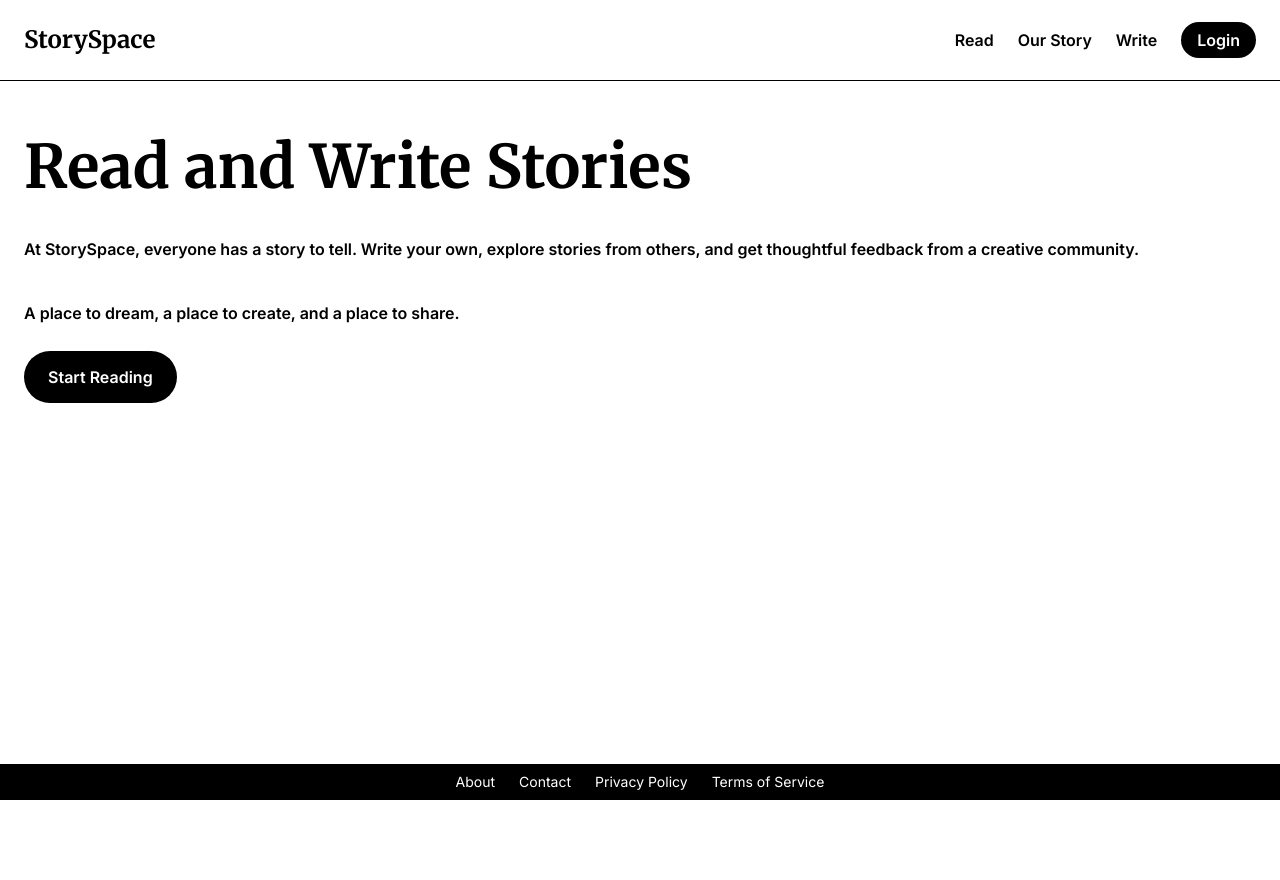
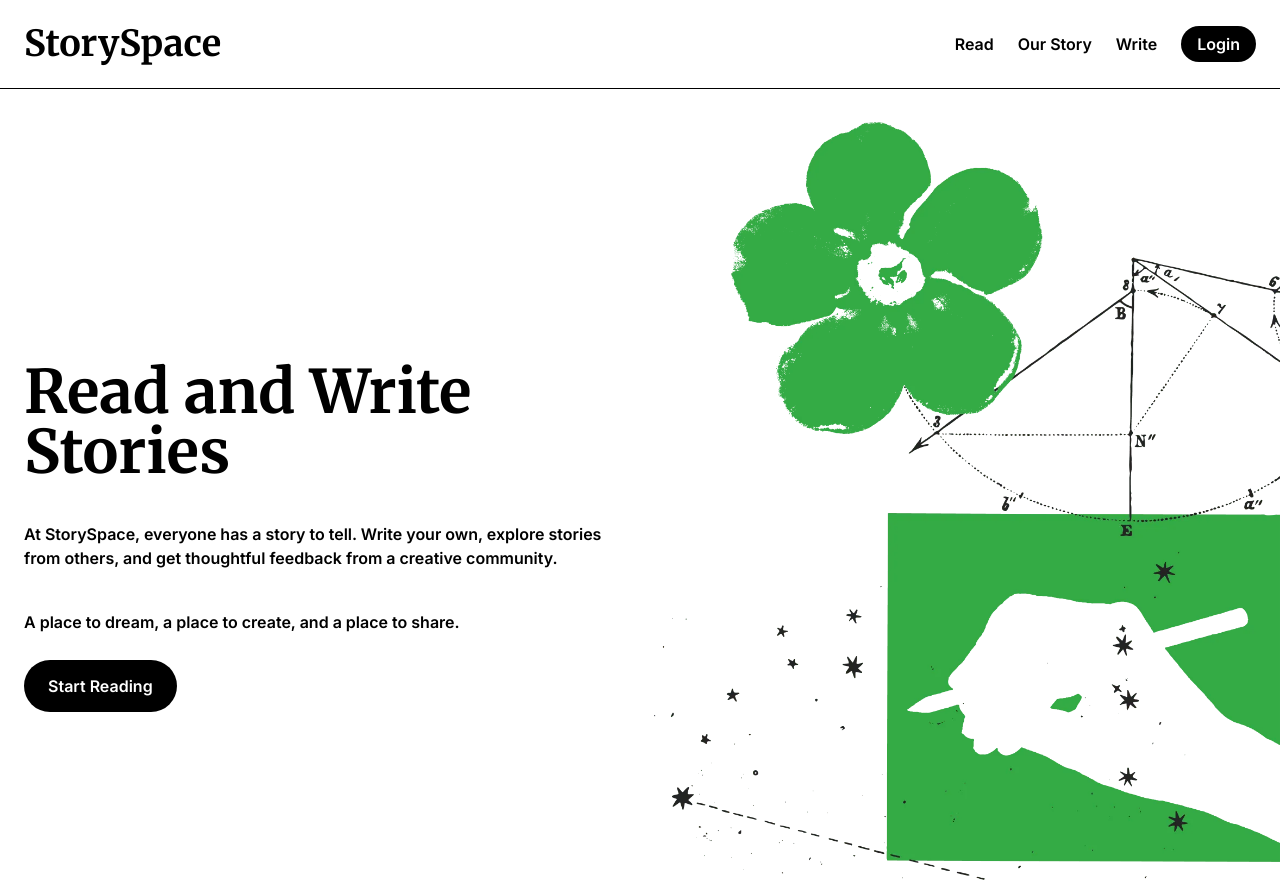
Before and after one commit to handkrchief/story-space, a website built with Vite: page index.html in a window 1280 px wide. Shown: the top 880 px of the page. Before the commit the page ends 800 px from the top, so only its background shows below. Built offline with nearby package versions, Linux system fonts and the light colour scheme.

Commit message:
Added background image
Background image container working, responsive landing page almost done.

```diff
--- a/index.html
+++ b/index.html
@@ -17,7 +17,7 @@
       <div class="flex items-center justify-between p-6 mx-auto">
         <!-- Logo -->
         <a href="#" class="flex items-center space-x-3">
-          <span class="self-center text-2xl font-extrabold font-heading whitespace-nowrap">StorySpace</span>
+          <span class="self-center text-4xl font-extrabold font-heading whitespace-nowrap">StorySpace</span>
         </a>
         <!-- Navigation -->
         <ul class="flex items-center space-x-6 font-bold font-body">
@@ -39,9 +39,9 @@
       </div>
     </nav>
 
-    <main class="flex-grow mt-8">
+    <main class="flex flex-grow mt-8">
       <section class="flex flex-col items-center justify-center p-6 space-y-10 md:items-start">
-        <h1 class="text-6xl font-extrabold font-heading">Read and Write Stories</h1>
+        <h1 class="text-6xl font-extrabold font-heading ">Read and Write Stories</h1>
 
         <p class="font-bold md:hidden font-body">
           A place to dream, a place to create, and a place to share.
@@ -60,8 +60,8 @@
         </button>
       </section>
 
-      <section class="hidden">
-        <img src="/src/assets/bg-image.png" alt="StorySpace Logo" />
+      <section class="hidden md:block md:items-end">
+        <img src="/src/assets/bg-image.png" alt="StorySpace Logo" class="object-cover w-full h-full" />
       </section>
     </main>
 
```
